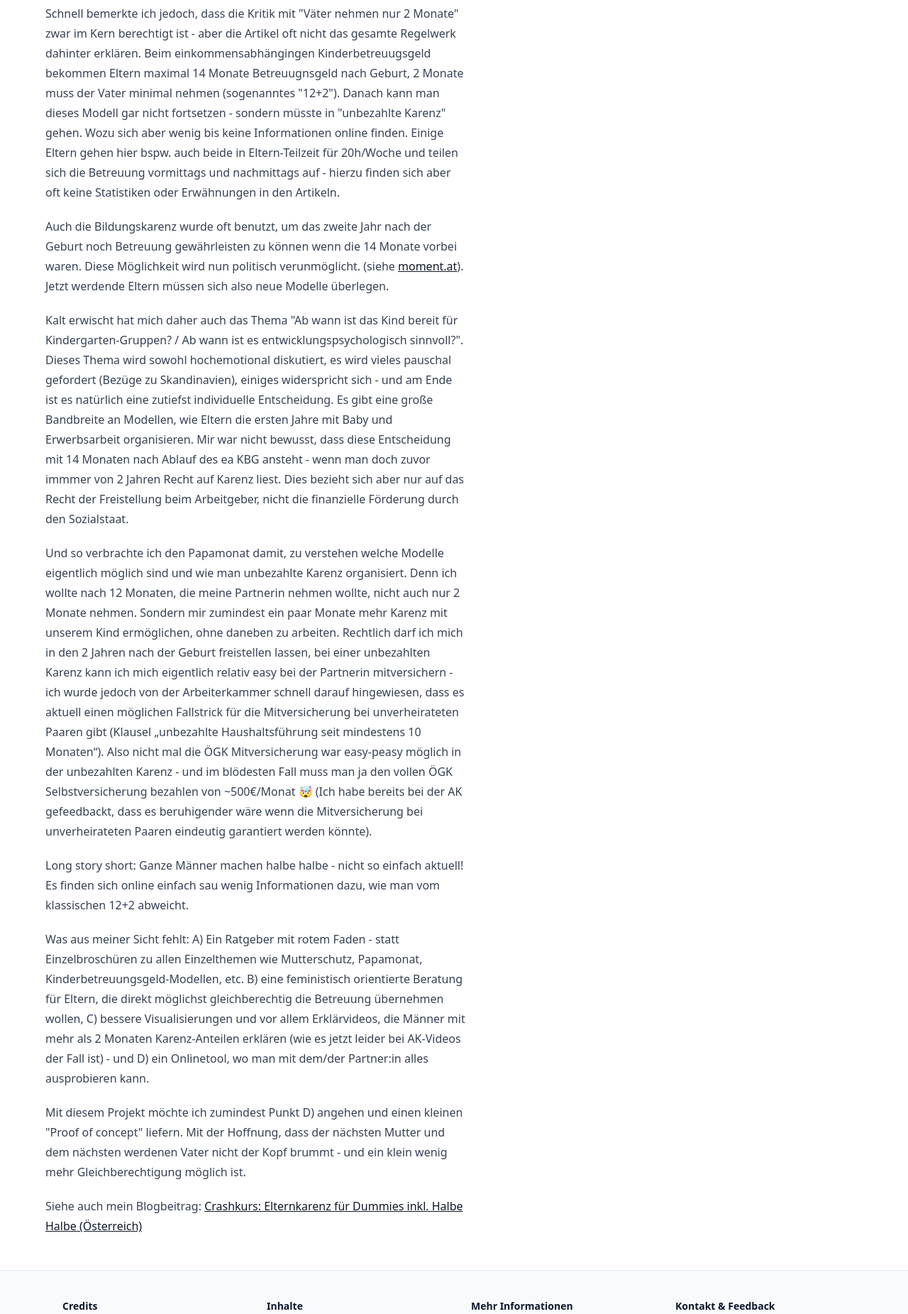
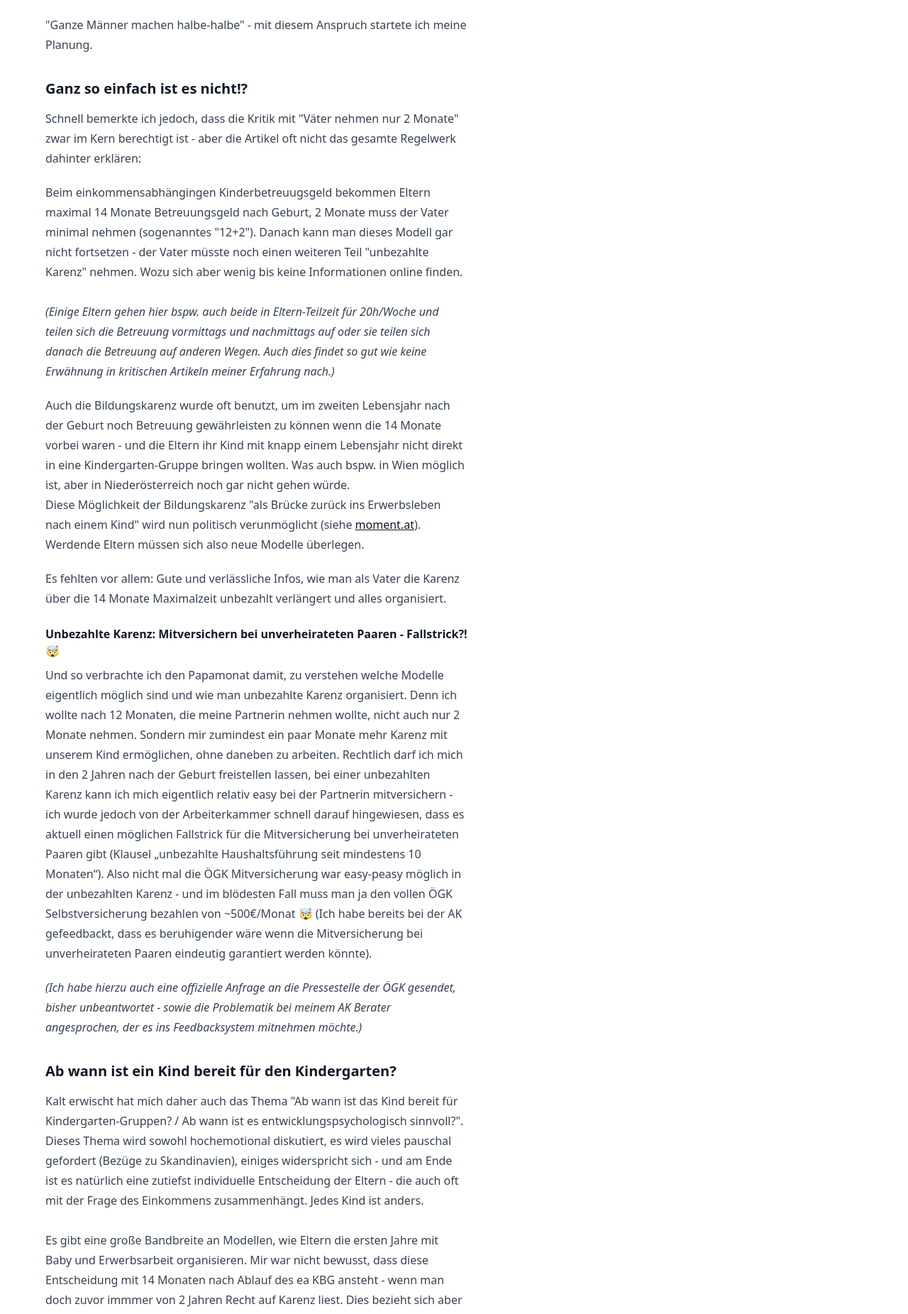
Before and after one commit to mandrasch/karenz-wizard, a SvelteKit app: page /ueber in a window 1280 px wide. Shown: the part 880-2731 px from the top of the page at 71% size. Built offline with nearby package versions, Linux system fonts and the light colour scheme.

Commit message:
chore: update about

```diff
--- a/src/routes/ueber/+page.svelte
+++ b/src/routes/ueber/+page.svelte
@@ -1,14 +1,15 @@
 <div class="layout mx-auto w-full">
 	<div class="page-header mt-10">
-		<h2 class="text-2xl font-semibold text-slate-900">Über</h2>
+		<h2 class="text-3xl font-semibold text-slate-900">Die Motivation für dieses Projekt</h2>
 	</div>
 	<div class="content prose">
-		<p class="font-bold">🚧 Inhalt in Arbeit 🚧</p>
+		<p class="mt-8 font-bold">🚧 Inhalt in Arbeit 🚧</p>
+		<h3>Ganze Männer machen halbe-halbe?</h3>
 		<p>
 			Als werdender Vater wollte ich nicht zu den Männern gehören, die in den Medien kritisiert
 			werden weil sie gar keine oder nur sehr wenig Karenz (2 Monate) in Anspruch nehmen:
 		</p>
-		<blockquote class="wp-block-quote is-layout-flow wp-block-quote-is-layout-flow">
+		<blockquote>
 			<p>
 				In Österreich wird immer noch das sogenannte „Male-Breadwinner-Modell“ praktiziert: Der Mann
 				ist der Ernährer der Familie in einem Vollzeit-Arbeitsverhältnis, die Frau liefert zu und
@@ -28,36 +29,43 @@
 				></cite
 			>
 		</blockquote>
-		<p>"Ganze Männer machen halbe halbe" - mit diesem Anspruch startete ich meine Planung.</p>
+		<p>"Ganze Männer machen halbe-halbe" - mit diesem Anspruch startete ich meine Planung.</p>
+		<h3>Ganz so einfach ist es nicht!?</h3>
 		<p>
 			Schnell bemerkte ich jedoch, dass die Kritik mit "Väter nehmen nur 2 Monate" zwar im Kern
-			berechtigt ist - aber die Artikel oft nicht das gesamte Regelwerk dahinter erklären. Beim
-			einkommensabhängingen Kinderbetreuugsgeld bekommen Eltern maximal 14 Monate Betreuugnsgeld
-			nach Geburt, 2 Monate muss der Vater minimal nehmen (sogenanntes "12+2"). Danach kann man
-			dieses Modell gar nicht fortsetzen - sondern müsste in "unbezahlte Karenz" gehen. Wozu sich
-			aber wenig bis keine Informationen online finden. Einige Eltern gehen hier bspw. auch beide in
-			Eltern-Teilzeit für 20h/Woche und teilen sich die Betreuung vormittags und nachmittags auf -
-			hierzu finden sich aber oft keine Statistiken oder Erwähnungen in den Artikeln.
+			berechtigt ist - aber die Artikel oft nicht das gesamte Regelwerk dahinter erklären:
 		</p>
 		<p>
-			Auch die Bildungskarenz wurde oft benutzt, um das zweite Jahr nach der Geburt noch Betreuung
-			gewährleisten zu können wenn die 14 Monate vorbei waren. Diese Möglichkeit wird nun politisch
-			verunmöglicht. (siehe <a
-				class="underline"
-				href="https://www.moment.at/story/bildungskarenz-neu-weiterbildungszeit/">moment.at</a
-			>). Jetzt werdende Eltern müssen sich also neue Modelle überlegen.
+			Beim einkommensabhängingen Kinderbetreuugsgeld bekommen Eltern maximal 14 Monate
+			Betreuungsgeld nach Geburt, 2 Monate muss der Vater minimal nehmen (sogenanntes "12+2").
+			Danach kann man dieses Modell gar nicht fortsetzen - der Vater müsste noch einen weiteren Teil
+			"unbezahlte Karenz" nehmen. Wozu sich aber wenig bis keine Informationen online finden.
+			<br /><br />
+			<i
+				>(Einige Eltern gehen hier bspw. auch beide in Eltern-Teilzeit für 20h/Woche und teilen sich
+				die Betreuung vormittags und nachmittags auf oder sie teilen sich danach die Betreuung auf
+				anderen Wegen. Auch dies findet so gut wie keine Erwähnung in kritischen Artikeln meiner
+				Erfahrung nach.)</i
+			>
 		</p>
 		<p>
-			Kalt erwischt hat mich daher auch das Thema "Ab wann ist das Kind bereit für
-			Kindergarten-Gruppen? / Ab wann ist es entwicklungspsychologisch sinnvoll?". Dieses Thema wird
-			sowohl hochemotional diskutiert, es wird vieles pauschal gefordert (Bezüge zu Skandinavien),
-			einiges widerspricht sich - und am Ende ist es natürlich eine zutiefst individuelle
-			Entscheidung. Es gibt eine große Bandbreite an Modellen, wie Eltern die ersten Jahre mit Baby
-			und Erwerbsarbeit organisieren. Mir war nicht bewusst, dass diese Entscheidung mit 14 Monaten
-			nach Ablauf des ea KBG ansteht - wenn man doch zuvor immmer von 2 Jahren Recht auf Karenz
-			liest. Dies bezieht sich aber nur auf das Recht der Freistellung beim Arbeitgeber, nicht die
-			finanzielle Förderung durch den Sozialstaat.
+			Auch die Bildungskarenz wurde oft benutzt, um im zweiten Lebensjahr nach der Geburt noch
+			Betreuung gewährleisten zu können wenn die 14 Monate vorbei waren - und die Eltern ihr Kind
+			mit knapp einem Lebensjahr nicht direkt in eine Kindergarten-Gruppe bringen wollten. Was auch
+			bspw. in Wien möglich ist, aber in Niederösterreich noch gar nicht gehen würde. <br />Diese
+			Möglichkeit der Bildungskarenz "als Brücke zurück ins Erwerbsleben nach einem Kind" wird nun
+			politisch verunmöglicht (siehe
+			<a class="underline" href="https://www.moment.at/story/bildungskarenz-neu-weiterbildungszeit/"
+				>moment.at</a
+			>). Werdende Eltern müssen sich also neue Modelle überlegen.
 		</p>
+		<p>
+			Es fehlten vor allem: Gute und verlässliche Infos, wie man als Vater die Karenz über die 14
+			Monate Maximalzeit unbezahlt verlängert und alles organisiert.
+		</p>
+
+		<h4>Unbezahlte Karenz: Mitversichern bei unverheirateten Paaren - Fallstrick?! 🤯</h4>
+
 		<p>
 			Und so verbrachte ich den Papamonat damit, zu verstehen welche Modelle eigentlich möglich sind
 			und wie man unbezahlte Karenz organisiert. Denn ich wollte nach 12 Monaten, die meine
@@ -72,6 +80,31 @@
 			bezahlen von ~500€/Monat 🤯 (Ich habe bereits bei der AK gefeedbackt, dass es beruhigender
 			wäre wenn die Mitversicherung bei unverheirateten Paaren eindeutig garantiert werden könnte).
 		</p>
+		<p>
+			<i
+				>(Ich habe hierzu auch eine offizielle Anfrage an die Pressestelle der ÖGK gesendet, bisher
+				unbeantwortet - sowie die Problematik bei meinem AK Berater angesprochen, der es ins
+				Feedbacksystem mitnehmen möchte.)</i
+			>
+		</p>
+		<h3>Ab wann ist ein Kind bereit für den Kindergarten?</h3>
+		<p>
+			Kalt erwischt hat mich daher auch das Thema "Ab wann ist das Kind bereit für
+			Kindergarten-Gruppen? / Ab wann ist es entwicklungspsychologisch sinnvoll?". Dieses Thema wird
+			sowohl hochemotional diskutiert, es wird vieles pauschal gefordert (Bezüge zu Skandinavien),
+			einiges widerspricht sich - und am Ende ist es natürlich eine zutiefst individuelle
+			Entscheidung der Eltern - die auch oft mit der Frage des Einkommens zusammenhängt. Jedes Kind
+			ist anders. <br /><br />Es gibt eine große Bandbreite an Modellen, wie Eltern die ersten Jahre
+			mit Baby und Erwerbsarbeit organisieren. Mir war nicht bewusst, dass diese Entscheidung mit 14
+			Monaten nach Ablauf des ea KBG ansteht - wenn man doch zuvor immmer von 2 Jahren Recht auf
+			Karenz liest. Dies bezieht sich aber nur auf das Recht der Freistellung beim Arbeitgeber,
+			nicht die finanzielle Förderung durch den Sozialstaat. Was hier fehlt: Einfache
+			Beschreibungen, welche verschiedenen Wege Eltern gehen könnten.
+		</p>
+		<p></p>
+		<!-- STAAT SOLLTE MODELLE ERMÖGLICHEN / ELTERN ENTSCHEIDEN? AKTUELL KRAUT UND RÜBEN?-->
+
+		<h3>Ganze Männer müssen - vor allem erstmal sehr viel recherchieren!</h3>
 		<p>
 			Long story short: Ganze Männer machen halbe halbe - nicht so einfach aktuell! Es finden sich
 			online einfach sau wenig Informationen dazu, wie man vom klassischen 12+2 abweicht.
@@ -91,6 +124,11 @@
 			Kopf brummt - und ein klein wenig mehr Gleichberechtigung möglich ist.
 		</p>
 		<p>
+			Und natürlich ist es großartig, dass Österreich ein Sozialstaat ist und es überhaupt Papamonat
+			und Karenz-Förderungen gibt. Aber Luft nach oben ist immer!
+		</p>
+		<p>Kritisches Feedback ist sehr willkommen!</p>
+		<p>
 			Siehe auch mein Blogbeitrag: <a
 				class="underline"
 				href="https://workwhileclimate.at/crashkurs-elternkarenz-fuer-dummies-inkl-faire-halbe-halbe-aufteilung-oesterreich/#wie-organisiert-man-eine-unbezahlte-karenz"
```
